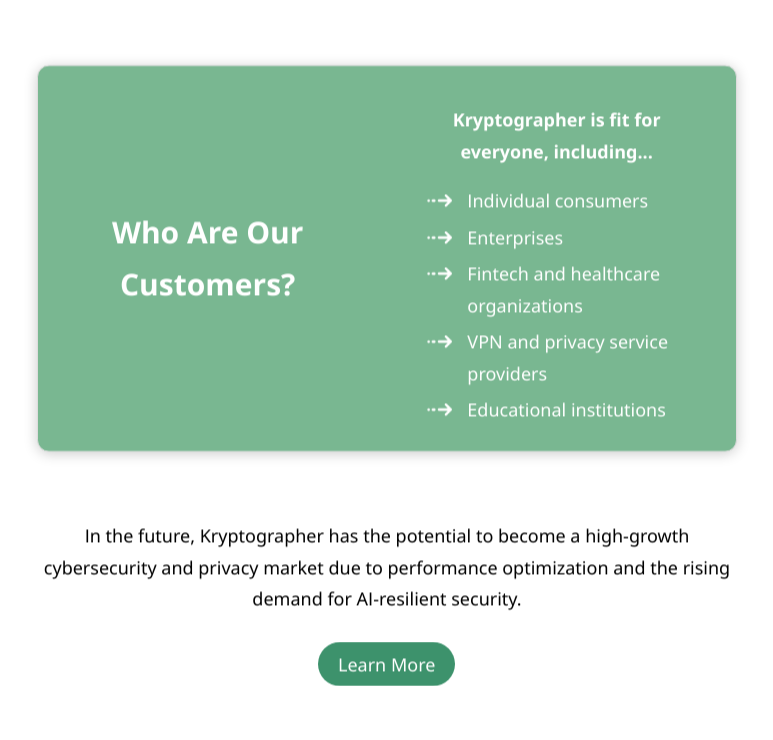
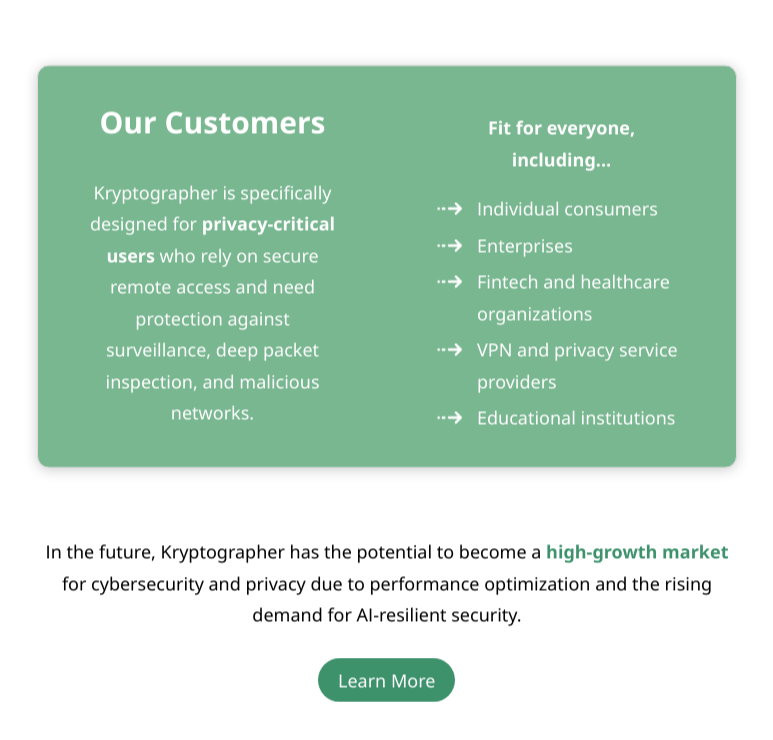
Before and after one commit to krypton-laboratories/kryptographer, a website: page index.html in a window 1280 px wide. Shown: the part 1498-2238 px from the top of the page, without its empty margins (253-1026 px from the left). Drawn offline with nearby package versions, Linux system fonts and the light colour scheme.

Commit message:
Added more details to customers

```diff
--- a/index.html
+++ b/index.html
@@ -30,10 +30,13 @@
                     <p class="center fade-in">In this new age of Artificial Intelligence, there are exponentially more harmful ways to steal your data than ever, <b class="red">leaving you in great danger.</b> To protect you, Kryptographer evolves and changes itself in response to threats while <b>preserving privacy to the next level.</b></p>
 
                     <div class="home card-group">
-                        <div class="home card fade-in">
-                            <h2>Who Are Our Customers?</h2>
+                        <div class="home card split-half fade-in">
                             <div>
-                                <p class="center"><b class="white">Kryptographer is fit for everyone, including...</b></p>
+                                <h2>Our Customers</h2>
+                                <p class="center">Kryptographer is specifically designed for <b class="white">privacy-critical users</b> who rely on secure remote access and need protection against surveillance, deep packet inspection, and malicious networks.</p>
+                            </div>
+                            <div>
+                                <p class="center"><b class="white">Fit for everyone, including...</b></p>
                                 <div class="list">
                                     <div class="list-item"><img class="custom-bullet" src="assets/img/white-right-arrow.png"><p>Individual consumers</p></div>
 
@@ -49,7 +52,7 @@
                         </div>
                     </div>
 
-                    <p class="center fade-in">In the future, Kryptographer has the potential to become a high-growth cybersecurity and privacy market due to performance optimization and the rising demand for AI-resilient security.</p>
+                    <p class="center fade-in">In the future, Kryptographer has the potential to become a <b>high-growth market</b> for cybersecurity and privacy due to performance optimization and the rising demand for AI-resilient security.</p>
                     <a href="model.html"><button class="dark green fade-in">Learn More</button></a>
                 </div>
             </section>
--- a/style.css
+++ b/style.css
@@ -286,6 +286,35 @@
     justify-content: center;
 }
 
+div.card {
+    display: flex;
+    flex-direction: row;
+    align-items: center;
+    justify-content: center;
+    padding: 20px 0px;
+    margin: 50px 0px;
+}
+
+div.card > * {
+    padding: 0px 50px;
+    color: white;
+}
+
+div.card-group div.card:nth-child(1) {
+    /* nth-child count starts at 1 */
+    background-color: #79B791;
+}
+
+div.card-group div.card:nth-child(2) {
+    /* nth-child count starts at 1 */
+    background-color: #3D926C;
+}
+
+div.card-group div.card:nth-child(3) {
+    /* nth-child count starts at 1 */
+    background-color: #006C46;
+}
+
 div.gradient {
     position: absolute;
     top: 0;
@@ -304,6 +333,13 @@
 
 div.list-item p {
     margin: 0px 0px 5px 0px;
+}
+
+.fade-in {
+    opacity: 0;
+    transform: translateY(40px);
+    transition: opacity 1s ease-out, transform 1s ease-out;
+    will-change: opacity, transform;
 }
 
 img.custom-bullet {
@@ -363,40 +399,8 @@
     color: black;
 }
 
-div.card {
-    display: flex;
-    flex-direction: row;
-    align-items: center;
-    justify-content: center;
-    padding: 20px 0px;
-    margin: 50px 0px;
-}
-
-div.card > * {
-    padding: 0px 50px;
-    color: white;
-}
-
-div.card-group div.card:nth-child(1) {
-    /* nth-child count starts at 1 */
-    background-color: #79B791;
-}
-
-div.card-group div.card:nth-child(2) {
-    /* nth-child count starts at 1 */
-    background-color: #3D926C;
-}
-
-div.card-group div.card:nth-child(3) {
-    /* nth-child count starts at 1 */
-    background-color: #006C46;
-}
-
-.fade-in {
-    opacity: 0;
-    transform: translateY(40px);
-    transition: opacity 1s ease-out, transform 1s ease-out;
-    will-change: opacity, transform;
+div.card.split-half > * {
+    width: 50%;
 }
 
 .fade-in.visible {
@@ -437,4 +441,7 @@
     div.card {
         flex-direction: column;
     }
+    div.card.split-half > * {
+        width: auto;
+    }
 }
```
